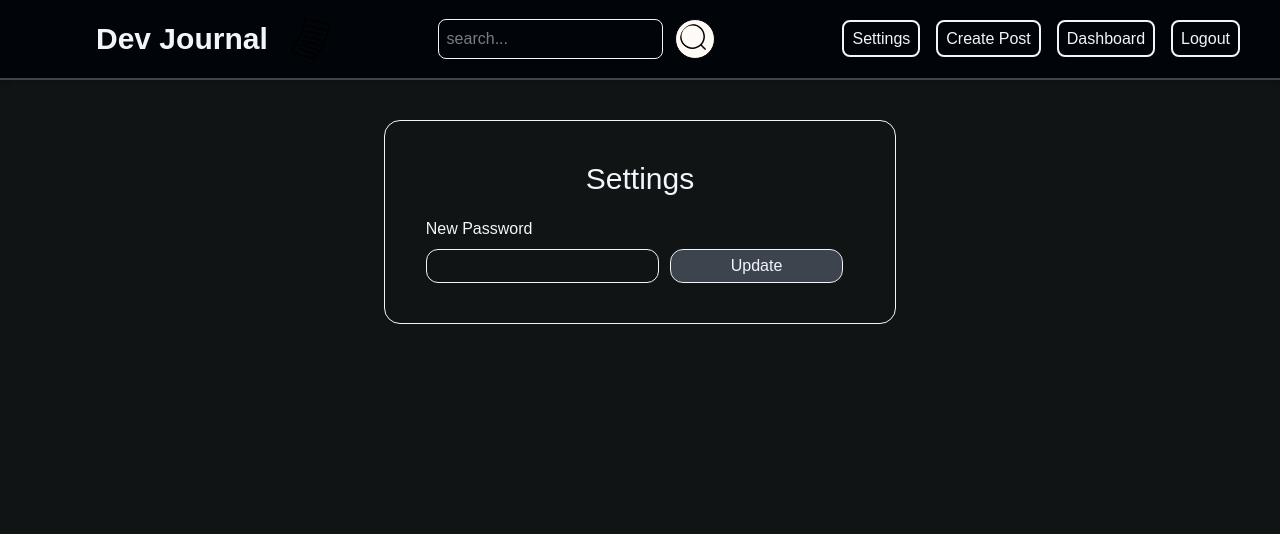
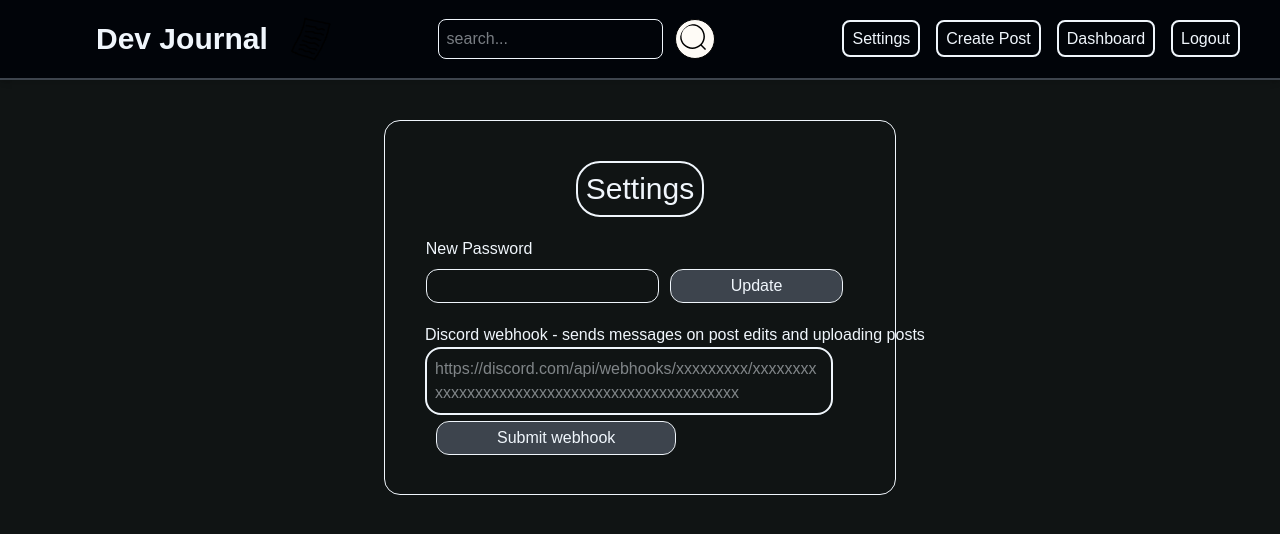
Before and after one commit to grixami/dev-journal, a Next.js app: page /dashboard/settings in a window 1280 px wide. Shown: the top 534 px of the page. Built offline with nearby package versions, Linux system fonts and the light colour scheme.

Commit message:
Added discord webhooks to setting
- /dashboard/settings now has a webhook option
- it adds the webhook to the database

- not functional yet

```diff
--- /dev/null
+++ b/src/app/api/user/updatewebhook/route.js
@@ -0,0 +1,34 @@
+import { updateDiscohook } from "@/utils/prisma/utils/users"
+
+const jwt = require("jsonwebtoken")
+const jwtSecret = process.env.JWT_SECRET
+
+export async function POST(request) {
+    const { token, discohook } = await request.json()
+
+    if(!discohook || !token) {
+        return new Response(JSON.message({ message: "missing params"}), {
+            status: 400
+        })
+    }
+
+    try {
+        const decoded = jwt.verify(token, jwtSecret)
+        const userId = decoded.userId
+        const user = await updateDiscohook(userId, discohook)
+
+        return new Response(JSON.stringify({ message: "Sucess" }), {
+            status: 200
+        })
+    } catch(error) {
+        return new Response(JSON.stringify({ message: "Internal server error" }), {
+            status: 500
+        })
+    }
+}
+
+export function GET() {
+    return new Response(JSON.stringify({message: "method not allowed"}), {
+        status: 405
+    })
+}
--- a/src/app/dashboard/settings/page.js
+++ b/src/app/dashboard/settings/page.js
@@ -3,16 +3,23 @@
 import Head from "next/head";
 import LoginNav from "@/components/loginnav";
 import { useRouter } from "next/navigation";
-import { useState, useEffect, useRef } from "react";
-import { cookieExists, getCookie } from "@/utils/cookies";
+import { useState, useRef } from "react";
+import { getCookie } from "@/utils/cookies";
+import Image from "next/image";
 
 export default function Settings() {
     const router = useRouter();
     const passRef = useRef();
-    const [errorBox, setErrorBox] = useState(false);
-    const [errorMsg, setErrorMsg] = useState(null);
+
+    const [passwordErrorMsg, setPasswordErrorMsg] = useState("");
+    const [passwordSucessMsg, setPasswordSucessMsg] = useState("")
+
+    const [discohookErrorMsg, setDiscohookErrorMsg] = useState("")
+    const [discohookSucessMsg, setDiscohookSucessMsg] = useState("")
 
     let handlePasswordSubmit = async (e) => {
+        setPasswordErrorMsg("")
+        setPasswordSucessMsg("")
         const resp = await fetch("/api/user/updatepassword", {
             method: "POST",
             headers: {
@@ -25,13 +32,57 @@ export default function Settings() {
         });
 
         if(resp.status == 200) {
-            router.replace("/dashboard")
+            setPasswordSucessMsg("sucessfuly changed password")
+            return
+        }
+        if(resp.status == 429) {
+            setPasswordErrorMsg("You have been ratelimited")
             return
         }
 
         const data = await resp.json();
-        setErrorBox(true)
-        setErrorMsg(data.message)
+        setPasswordErrorMsg(data.message)
+
+
+    }
+
+    let handleDiscohookSubmit = async () => {
+        setDiscohookErrorMsg("")
+        setDiscohookSucessMsg("")
+        const discohookElement = document.getElementById("discohook")
+        const discohook = discohookElement.value
+        if(!testDiscoHook(discohook)) {
+           setDiscohookErrorMsg("Discord webhook is invalid")
+           return
+        }
+
+        const resp = await fetch("/api/user/updatewebhook", {
+            method: "POST",
+            headers: {
+                "Content-Type": "application/json"
+            },
+            body: JSON.stringify({
+                token: getCookie("auth_token"),
+                discohook: discohook
+            })
+        })
+
+        if(resp.status == 200) {
+            setDiscohookSucessMsg("sucessfuly changed discord webhook")
+            return
+        }
+        if(resp.status == 429) {
+            setDiscohookErrorMsg("You have been ratelimited")
+            return
+        }
+        const data = await resp.json();
+        setDiscohookErrorMsg(data.message)
+
+    }
+
+    let testDiscoHook = (discohook) => {
+        const discohookregex = /^https:\/\/(?:discord\.com|discordapp\.com)\/api\/webhooks\/\d+\/[A-Za-z0-9_-]+$/
+        return discohookregex.test(discohook)
     }
 
     return(
@@ -44,20 +95,48 @@ export default function Settings() {
             <LoginNav/>
             <div className="flex justify-center items-center my-10">
                 <div className="flex flex-col justify-center items-center w-2/5 border py-10 rounded-2xl">
+                    <h1 className="text-center text-3xl border-2 p-2 rounded-3xl">Settings</h1>
                     <div>
-                        <h1 className="text-center text-3xl">Settings</h1>
+                        <div>
                         <p className="mt-5">New Password</p>
                         <input ref={passRef} type="password" className="border rounded-xl focus:border-[#5a9ef9] focus:outline-none px-3 py-1 mt-2"></input>
-                        <button id="submit" className="bg-[#3d444d] mx-3 px-15 py-1 rounded-xl outline hover:bg-[#2c3036]"
+                        <button id="submit" className="bg-[#3d444d] mx-3 px-15 py-1 rounded-xl outline hover:bg-[#2c3036] hover:cursor-pointer"
                         onClick={handlePasswordSubmit}
                         >Update</button>
 
+                        </div>
+                        {passwordErrorMsg.length > 0 && (
+                        <div className="bg-red-500 mt-3 px-3 py-3 rounded-2xl border">
+                            <p>{passwordErrorMsg}</p>
+                        </div>
+                        )}
+                        {passwordSucessMsg.length > 0 && (
+                        <div className="bg-green-500 mt-3 px-3 py-3 rounded-2xl border">
+                            <p>{passwordSucessMsg}</p>
+                        </div>
+                        )}
                     </div>
-                    {errorBox && (
-                    <div className="bg-red-500 mt-3 px-3 py-3 rounded-2xl border">
-                        <p>{errorMsg}</p>
+
+                    <div className="w-full ml-20">
+                        <div>
+                            <p className="mt-5 text-c">Discord webhook - sends messages on post edits and uploading posts</p>
+                            <textarea id="discohook" className="w-4/5 border-2 resize-none rounded-2xl focus:outline-none p-2 focus:border-[#5a9ef9]"
+                            placeholder="https://discord.com/api/webhooks/xxxxxxxxx/xxxxxxxxxxxxxxxxxxxxxxxxxxxxxxxxxxxxxxxxxxxxxx"></textarea>
+                            <button className="bg-[#3d444d] mx-3 px-15 py-1 rounded-xl outline hover:bg-[#2c3036] hover:cursor-pointer"
+                            onClick={() => handleDiscohookSubmit()}>Submit webhook</button>
+
+                        </div>
+                        {discohookErrorMsg.length > 0 && (
+                            <div className="bg-red-500 mt-3 px-3 py-3 rounded-2xl border inline-flex">
+                                <p>{discohookErrorMsg}</p>
+                            </div>
+                        )}
+                        {discohookSucessMsg.length > 0 && (
+                            <div className="bg-green-500 mt-3 px-3 py-3 rounded-2xl border inline-flex">
+                                <p>{discohookSucessMsg}</p>
+                            </div>
+                        )}
                     </div>
-                    )}
                 </div>
             </div>
         </>
--- a/src/utils/prisma/utils/users.js
+++ b/src/utils/prisma/utils/users.js
@@ -154,3 +154,14 @@ export async function getUserByEmail(email) {
     return user
 
 }
+
+export async function updateDiscohook(userId, webhookUrl) {
+    const user = await prisma.user.update({
+        where: { id: userId },
+        data: {
+            discohook: webhookUrl
+        }
+    })
+
+    return user
+}
```
Also changed, not shown: public/assets/img/information.png (added), 1 other file (tests, documents, lock files or other folders).
